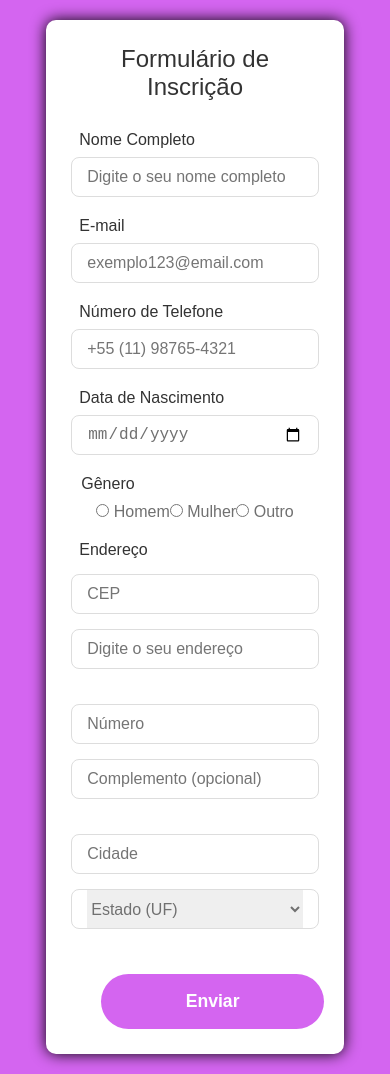
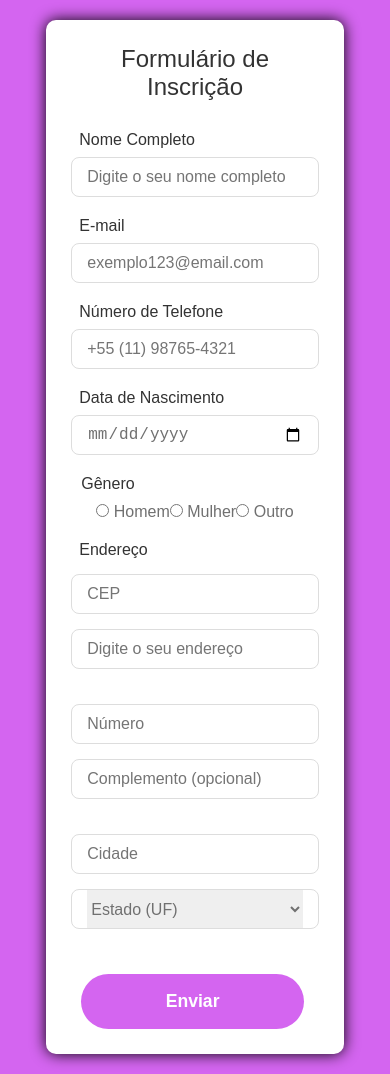
Before and after one commit to bvig0/Formulario, a plain HTML site: page index.html in a window 390 px wide. Drawn offline with Linux system fonts and the light colour scheme.

Commit message:
feat: Botão responsivo para celulares

```diff
--- a/css/style.css
+++ b/css/style.css
@@ -60,7 +60,7 @@ body {
     border: 1px solid var(--cor-roxo);
 }
 
-.input-box input:focus::placeholder{
+.input-box input:focus::placeholder {
     color: var(--cor-lilas);
 }
 
@@ -142,4 +142,7 @@ body {
         row-gap: 15px;
     }
 
+    .form button {
+        margin: 25px 10px 0 10px;
+    }
 }
```
